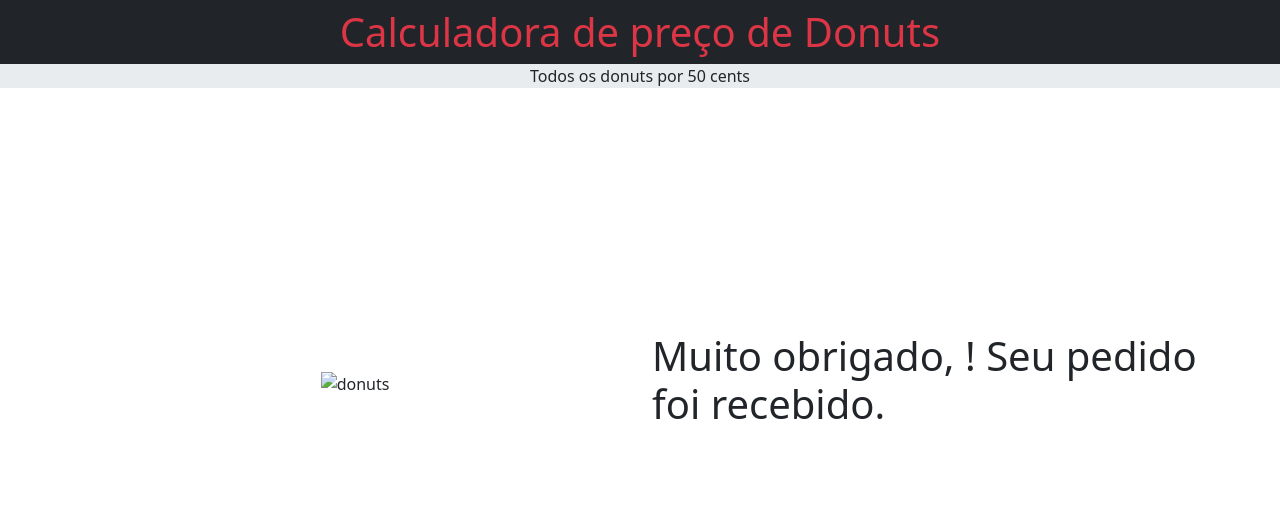
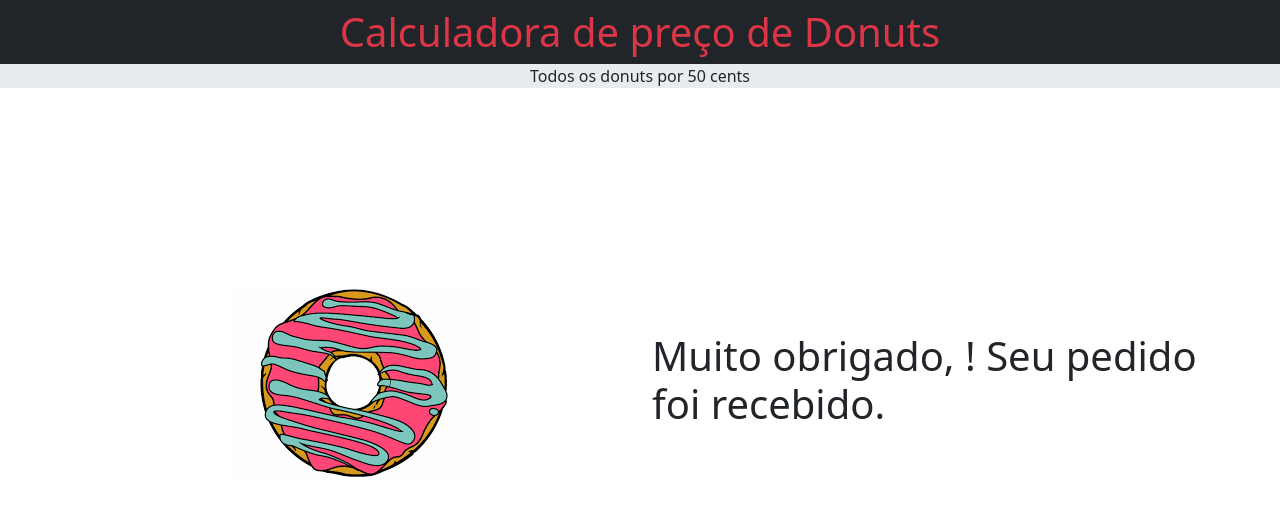
Before and after one commit to eduardoreoli/calculadoraDeDonuts, a plain HTML site: page mensagem.html in a window 1280 px wide. Drawn offline with nearby package versions, Linux system fonts and the light colour scheme; the site is published under a folder, as on GitHub Pages, so addresses that start at the root find nothing.

Commit message:
ajuste imagem

```diff
--- a/mensagem.html
+++ b/mensagem.html
@@ -15,7 +15,7 @@
     <div class="container">
         <div class="row conteudo">
             <div class="col left donuts-desenho">
-                <img src="/imgs/download.png" alt="donuts">
+                <img src="imgs/download.png" alt="donuts">
             </div>
             <div class="col right">
                 <h1>Muito obrigado, <span id="nomeDoCliente"></span>! Seu pedido foi recebido.</h1>
```
